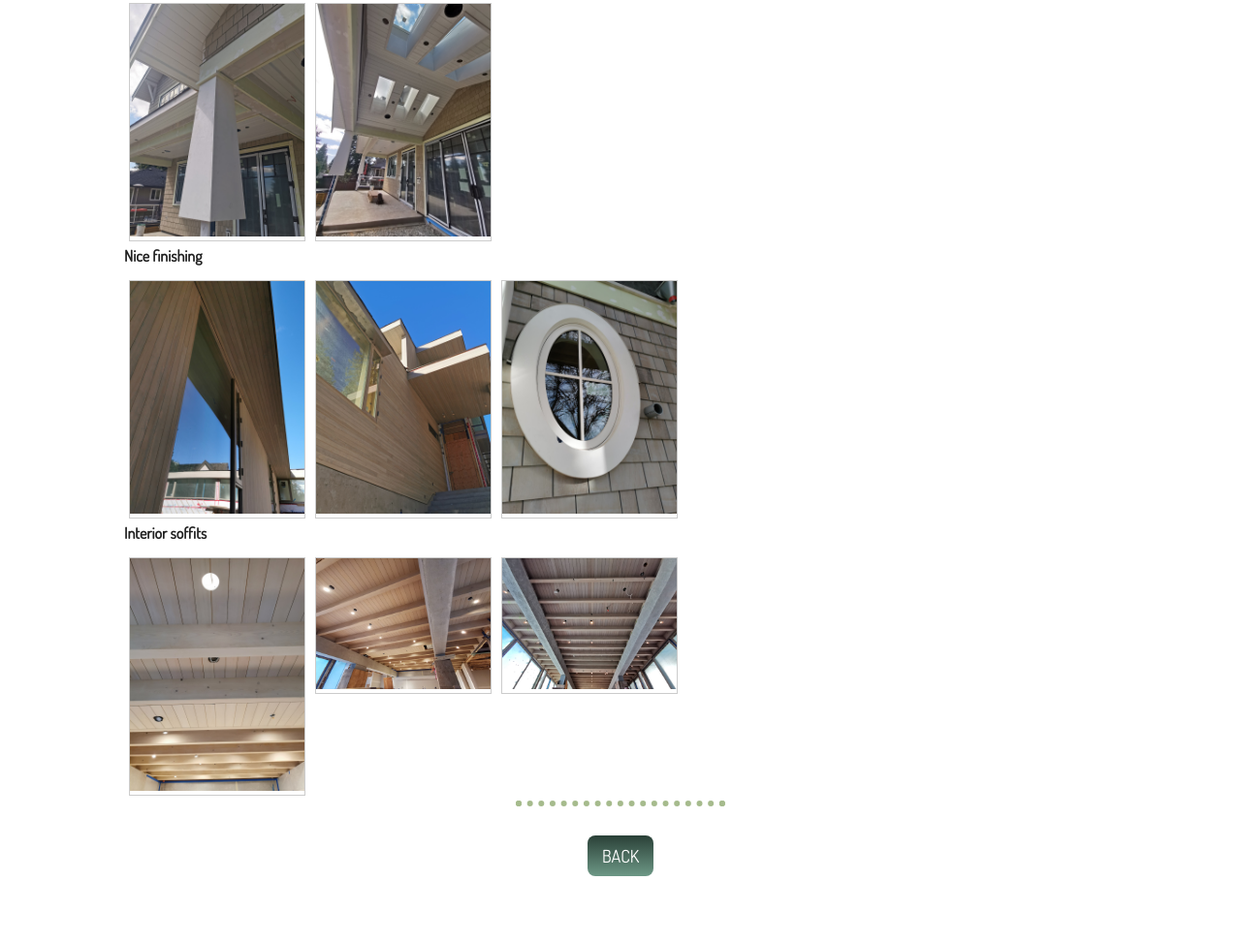
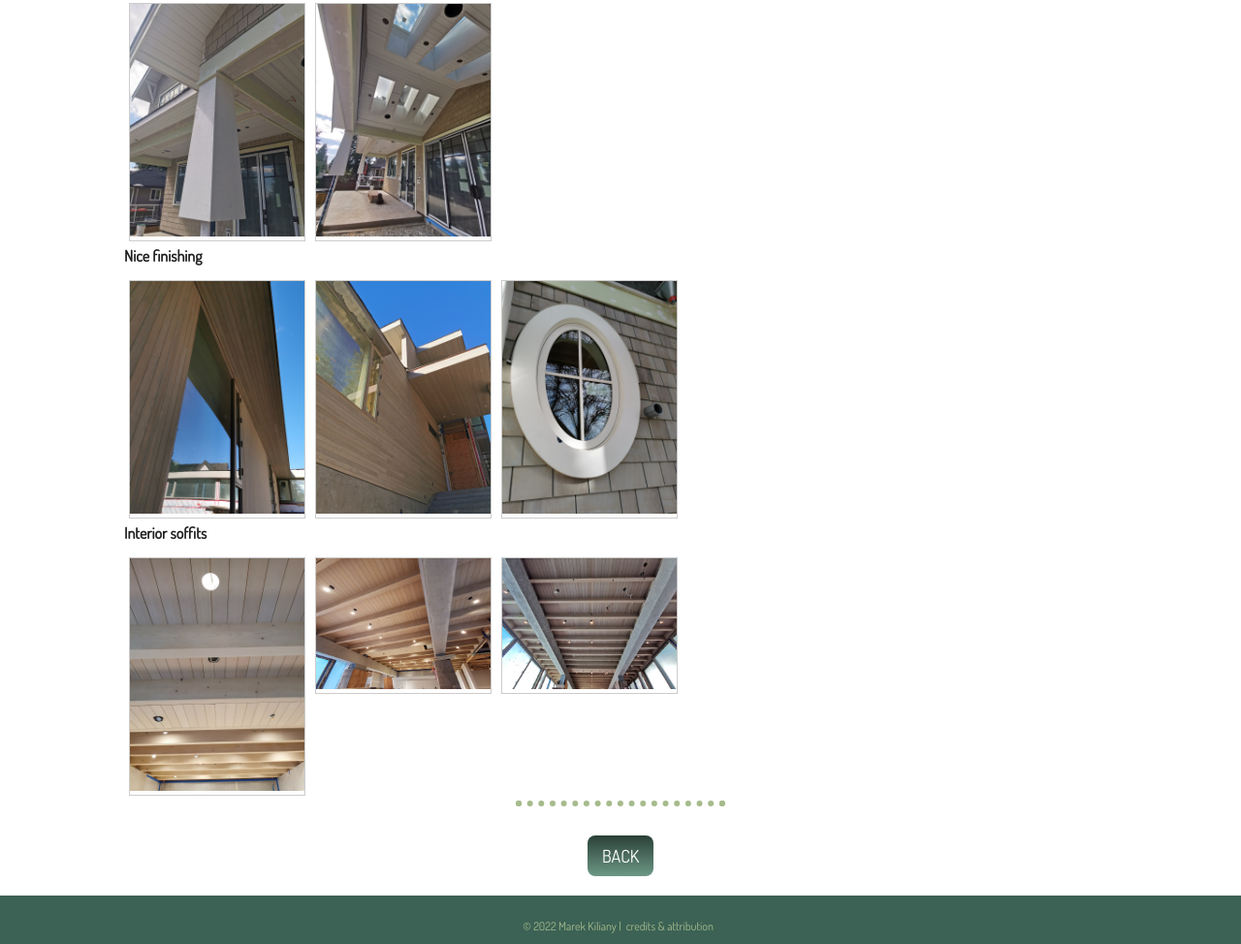
Before and after one commit to MarekKiliany/MarekKiliany.github.io, a plain HTML site: page gallery.html in a window 1280 px wide. Shown: the part 2610-3584 px from the top of the page at 97% size. Before the commit the page ends 3514 px from the top, so only its background shows below. Drawn offline with Linux system fonts and the light colour scheme.

Commit message:
Update gallery.html

```diff
--- a/gallery.html
+++ b/gallery.html
@@ -183,6 +183,9 @@
       <div class="galleryContainer">
       <hr>
       </div>
-<a class="btn" href="index.html">BACK</a>
-    </body>
-    </html>
+    <a class="btn" href="index.html">BACK</a>
+    <div class="bottomContainer">
+      <p class="tm">© 2022 Marek Kiliany |<a class="credits" href="credits.html">credits & attribution</a></p>
+    </div>
+  </body>
+  </html>
```
